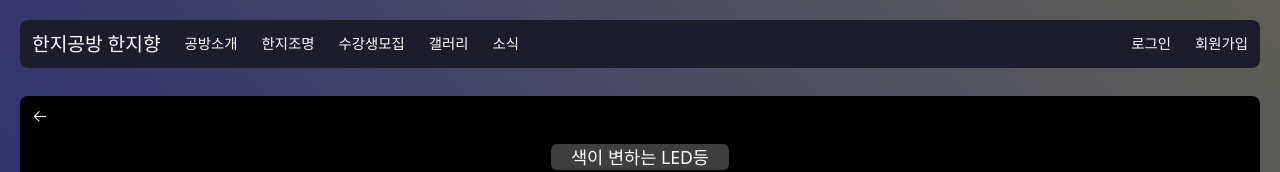
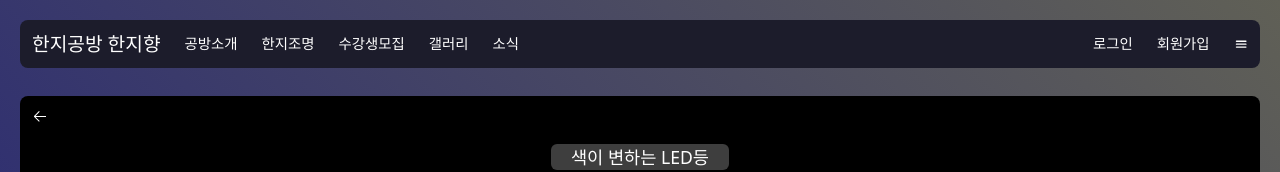
Before and after one commit to hyeonseo1109/router, a Next.js app: page /announce/1 in a window 1280 px wide. Shown: the top 172 px of the page. Built offline with nearby package versions, Linux system fonts and the light colour scheme; no server answers.

Commit message:
로그아웃 기능 구현

```diff
--- a/app/component/Menubar.js
+++ b/app/component/Menubar.js
@@ -23,7 +23,11 @@ export default function MenuBar () {
         <div className="flex flex-col w-full items-center gap-5">
           <div className="flex flex-col w-full items-center gap-5">
             <div className="text-[1.2rem] font-bold">한지공방 한지향</div>
-            {isLogined ? null : <div className="flex flex-col items-center gap-5">
+            {isLogined ? <>
+              <Link href="/mypage">마이페이지</Link>
+              <button>로그아웃</button>
+              </>
+              : <div className="flex flex-col items-center gap-5">
               <Link href="/signin">로그인</Link>
               <Link href="/signup">회원가입</Link>
             </div>}
--- a/app/component/NavBar.js
+++ b/app/component/NavBar.js
@@ -4,15 +4,19 @@ import { IoMenu } from "react-icons/io5";
 import Link from "next/link";
 import { useAuthListener, useAuthStore, useMenuBar } from "../store/useImageStore";
 import MenuBar from "./MenuBar";
-import { useEffect } from "react";
 
 
 
 export default function NavBar () {
   const setMenuBar = useMenuBar( (state) => state.setMenuBar)
   const isLogined = useAuthStore((s)=>s.isLogined)
+  const logout = useAuthStore((s)=>s.logout)
 
   useAuthListener();
+
+  // console.log("유저정보:", user.displayName);
+  // console.log("유저정보:", user.email);
+  // console.log("유저정보:", user.photoURL);
 
   return ( <>
     <nav className="flex justify-between bg-[#1c1c2b] my-5 rounded-lg mx-5 h-[3rem] w-auto items-center p-3 text-white text-[0.9rem]">
@@ -25,11 +29,27 @@ export default function NavBar () {
               <Link href="/notice" className="max930:hidden">소식</Link>
             </div>
             <div className="flex gap-6 items-center">
-              {isLogined ? null : <div className="flex gap-6 items-center max930:hidden">
-                <Link href="/signin">로그인</Link>
-                <Link href="/signup">회원가입</Link>
+              {isLogined ? <>
+                <Link
+                  href="/mypage"
+                  className="max930:hidden whitespace-nowrap"
+                >마이페이지</Link>
+                <button
+                  className="flex gap-6 items-center max930:hidden whitespace-nowrap"
+                  onClick={logout}
+                >로그아웃</button>
+              </>
+                : <div className="flex gap-6 items-center max930:hidden">
+                <Link
+                  href="/signin"
+                  className="whitespace-nowrap"
+                >로그인</Link>
+                <Link
+                  href="/signup"
+                  className="whitespace-nowrap"
+                >회원가입</Link>
               </div>}
-              <div className="hidden justify-end w-full max930:block">
+              <div className="justify-end w-full">
                 <IoMenu
                   onClick={() => {
                     setMenuBar(true)
--- /dev/null
+++ b/app/mypage/page.js
@@ -0,0 +1,26 @@
+'use client';
+
+import { useAuthListener, useAuthStore } from "../store/useImageStore";
+import { VscAccount } from "react-icons/vsc";
+
+
+export default function MyPage () {
+  const user = useAuthStore((s)=>s.user)
+
+
+  useAuthListener();
+
+
+  return (
+    <>
+      <div>마이페이지</div>
+      <div className="flex flex-col items-center gap-10">
+        {user?.photoURL ? <img src={user.photoURL} className="w-[10rem] h-[10rem] rounded-full"/> : <VscAccount size={64} />}
+        {user ? (
+          user.displayName ?
+            <span>{user.displayName}님, 환영합니다!</span> : <span>{user.email.split("@")[0]}님, 환영합니다!</span>
+        ) : <div>환영합니다!</div>}
+      </div>
+    </>
+  )
+}
--- a/app/store/useImageStore.js
+++ b/app/store/useImageStore.js
@@ -1,5 +1,5 @@
 import { auth } from "@/firebase";
-import { onAuthStateChanged } from "firebase/auth";
+import { onAuthStateChanged, signOut } from "firebase/auth";
 import { useEffect } from "react";
 import { create } from "zustand";
 
@@ -31,7 +31,18 @@ export const useMenuBar = create((set) => ({
 export const useAuthStore = create((set) => ({
     user: null,
     isLogined: false,
-    setUser: (user)=> set({user, isLogined: !!user })
+    setUser: (user)=> set({user, isLogined: !!user }),
+
+    logout: async () => {
+      try {
+        await signOut(auth);
+        set({user: null, isLogined: false});
+        console.log("로그아웃");
+      } catch (e) {
+        console.error("로그아웃 실패:", e)
+      }
+    }
+
 }));
 
 export function useAuthListener() {
```
